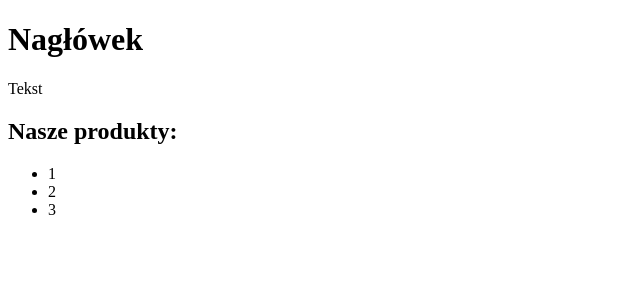
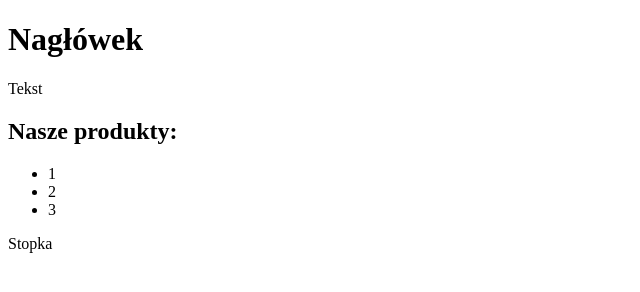
Before and after one commit to StanislawGzowski/wtorek-zajecia, a plain HTML site: page index.html in a window 1280 px wide. Shown: the full height of the page, 0-640 px from the left. Drawn offline with Linux system fonts and the light colour scheme.

Commit message:
Dodanie stopki

```diff
--- a/index.html
+++ b/index.html
@@ -15,6 +15,6 @@
         <li>2</li>
         <li>3</li>
     </ul>
-
+    <footer>Stopka</footer>
 </body>
 </html>
```
